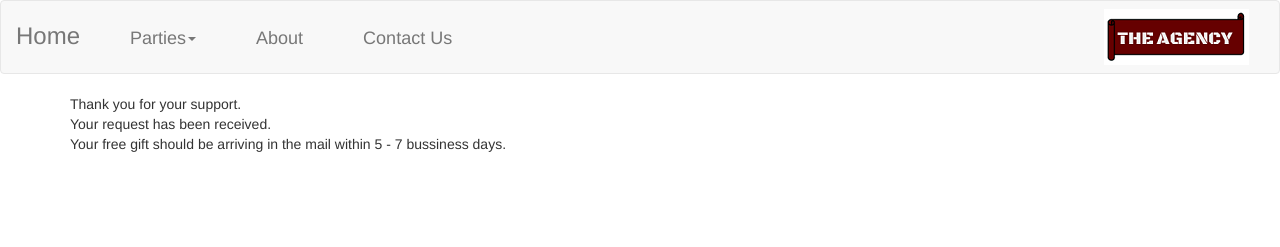
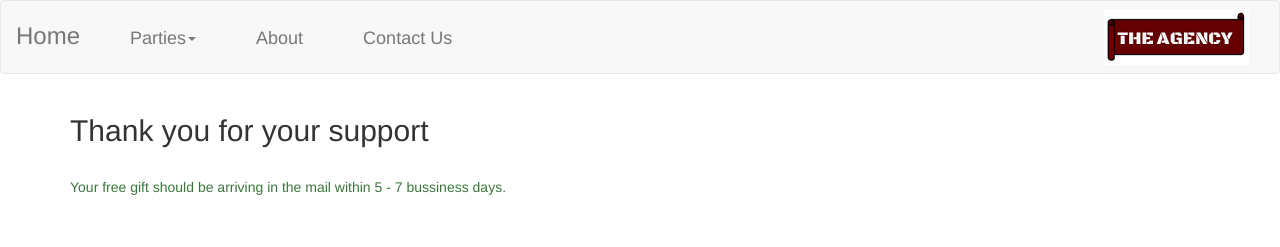
Before and after one commit to fujipug/agency, a Django app: page /confirmation/ in a window 1280 px wide. Shown: the top 247 px of the page. Run offline with Django 3.2, Linux system fonts and the light colour scheme; some libraries are stand-ins or nearby versions.

Commit message:
added text to confirmation page

```diff
--- a/main/templates/main/confirmation.html
+++ b/main/templates/main/confirmation.html
@@ -4,7 +4,10 @@
 
 
 {% block content %}
-Thank you for your support. <br/>
-Your request has been received.<br/>
-Your free gift should be arriving in the mail within 5 - 7 bussiness days.
+<h2 >Thank you for your support</h2> <br/>
+<p class="text-success">Your free gift should be arriving in the mail within 5 - 7 bussiness days.</p>
+<br/>
+<h3>Have your friends get free stuff too! Share and spread the joy.</h3>
+<div class="well col-xs-6"><b>Theagency.com</b></div>
+
 {% endblock %}
```
Also changed, not shown: 1 other file.
